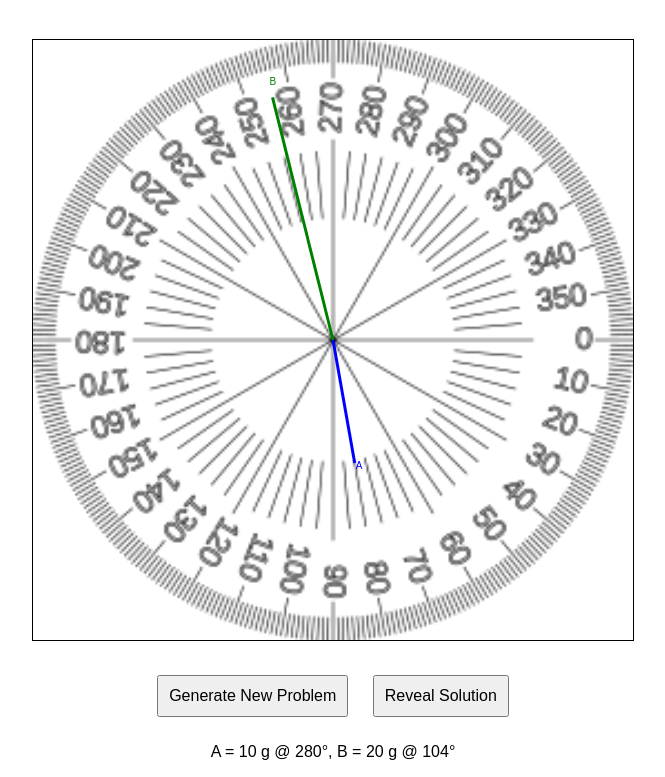
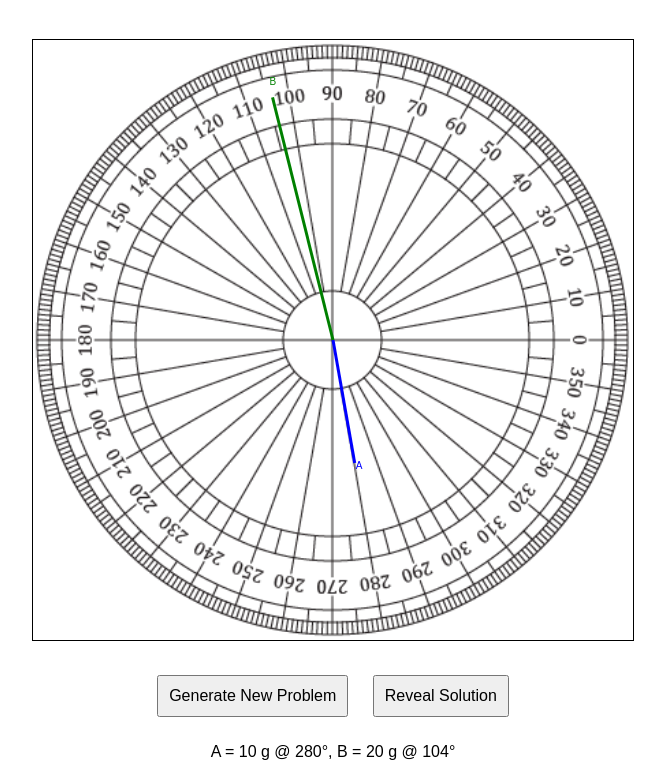
Before and after one commit to AmandaSkinnerWSC/ForceTableProblemGenerator, a plain HTML site: page index.html in a window 1280 px wide. Shown: the part 61-838 px from the top of the page, without its empty margins (307-972 px from the left). Drawn offline with Linux system fonts and the light colour scheme.

Commit message:
Update index.html

```diff
--- a/index.html
+++ b/index.html
@@ -32,7 +32,7 @@
 
   // --- Load background image (force table) ---
   tableImage = new Image();
-  tableImage.src = "compass.png"; // replace with uploaded filename
+  tableImage.src = "printable-round-protractor-1.png"; // replace with uploaded filename
   tableImage.onload = () => generateProblem();
 
   function randomWeight() {
```
